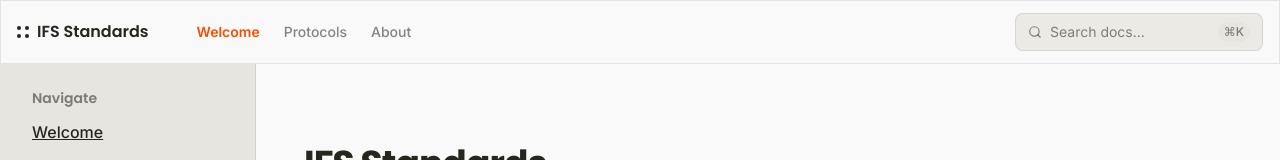
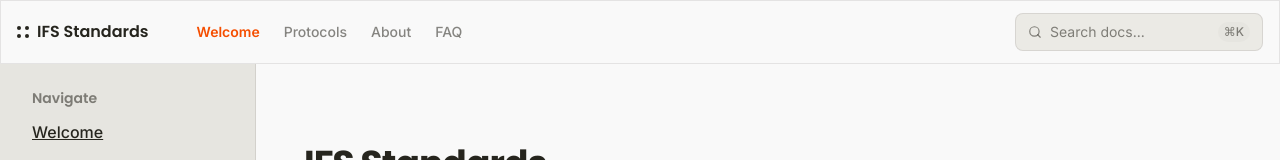
Before and after one commit to easazade/ifs-standards, a React (Vite) app: page / in a window 1280 px wide. Shown: the top 160 px of the page. Built offline with nearby package versions, Linux system fonts and the light colour scheme.

Commit message:
Add an empty FAQ page

```diff
--- a/src/App.jsx
+++ b/src/App.jsx
@@ -9,6 +9,7 @@ import { ProtocolPage } from './pages/ProtocolPage';
 import { SEGMENTS as s } from './routes.js';
 import PageNotFound from './pages/PageNotFound.jsx';
 import { TestPage } from './pages/TestPage.jsx';
+import { FAQPage } from './pages/FAQPage.jsx';
 
 const App = () => {
   return (
@@ -22,6 +23,9 @@ const App = () => {
       <Route path={s.ABOUT} element={<MainLayout showSideBar={false} />}>
         <Route index element={<AboutPage />} />
       </Route>
+      <Route path={s.FAQ} element={<MainLayout showSideBar={false} />}>
+        <Route index element={<FAQPage />} />
+      </Route>
       <Route path={'/test'} element={<MainLayout showSideBar={false} />}>
         <Route index element={<TestPage />} />
       </Route>
--- a/src/components/Navbar.jsx
+++ b/src/components/Navbar.jsx
@@ -15,6 +15,7 @@ const navLinks = [
   { label: 'Welcome', href: ROUTES.HOME },
   { label: 'Protocols', href: ROUTES.PROTOCOL },
   { label: 'About', href: ROUTES.ABOUT },
+  { label: 'FAQ', href: ROUTES.FAQ },
 ];
 
 export function Navbar() {
--- /dev/null
+++ b/src/pages/FAQPage.jsx
@@ -0,0 +1,11 @@
+/**
+ * Static content page at “/about”.
+ */
+export function FAQPage() {
+  return (
+    <article className="max-w-2xl space-y-3 text-text">
+      <h1 className="mt-0 text-2xl font-semibold tracking-tight text-text">FAQ</h1>
+      <p className="leading-relaxed">Frequently asked questions</p>
+    </article>
+  );
+}
--- a/src/routes.js
+++ b/src/routes.js
@@ -1,6 +1,7 @@
 export const SEGMENTS = Object.freeze({
   PROTOCOL: 'protocol',
   ABOUT: 'about',
+  FAQ: 'faq',
 });
 
 export const ROUTES = Object.freeze({
@@ -8,4 +9,5 @@ export const ROUTES = Object.freeze({
   PROTOCOL: `/${SEGMENTS.PROTOCOL}`,
   PROTOCOL_DETAIL: (id) => `/${SEGMENTS.PROTOCOL}/${id}`,
   ABOUT: `/${SEGMENTS.ABOUT}`,
+  FAQ: `/${SEGMENTS.FAQ}`,
 });
```
